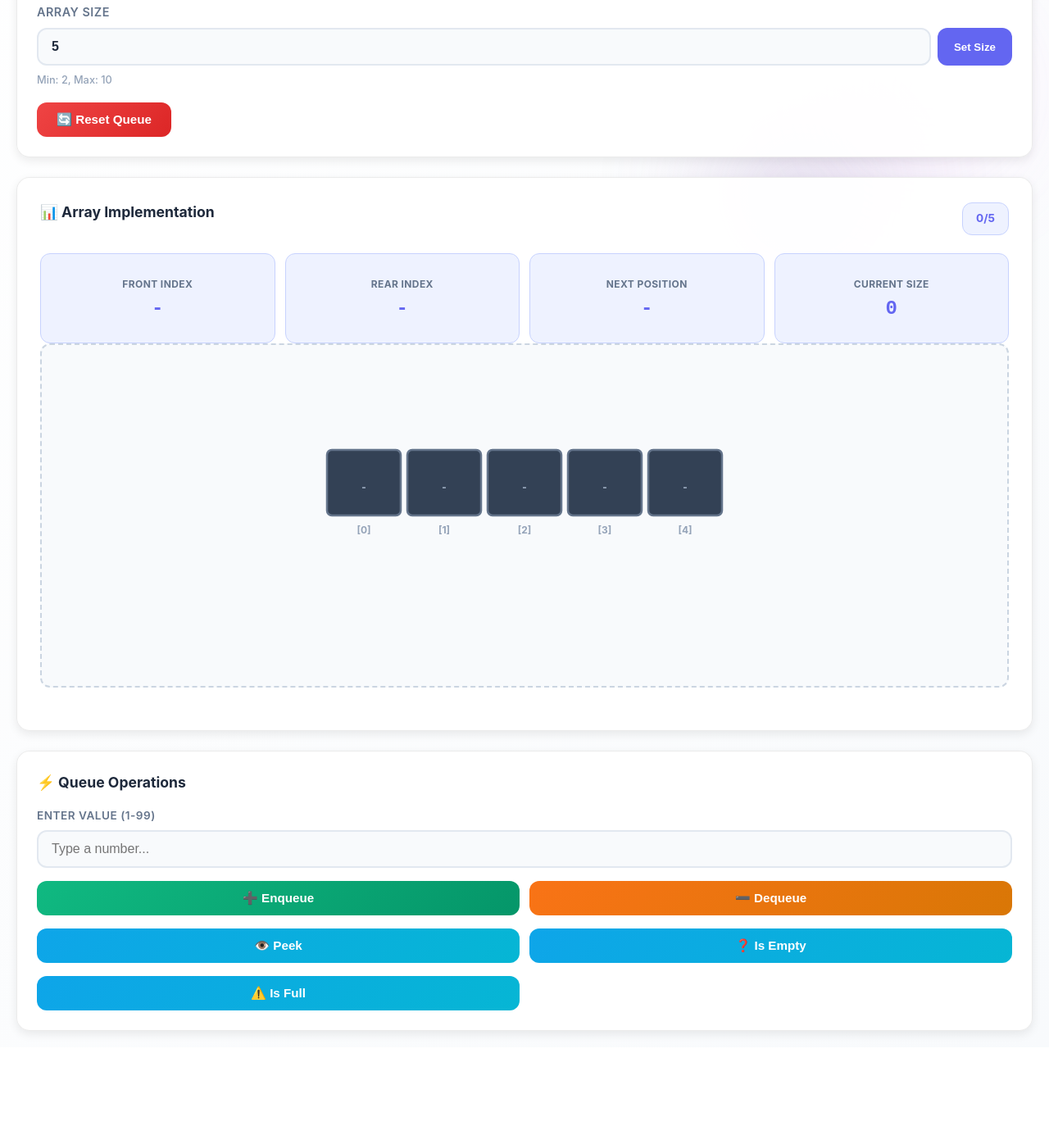
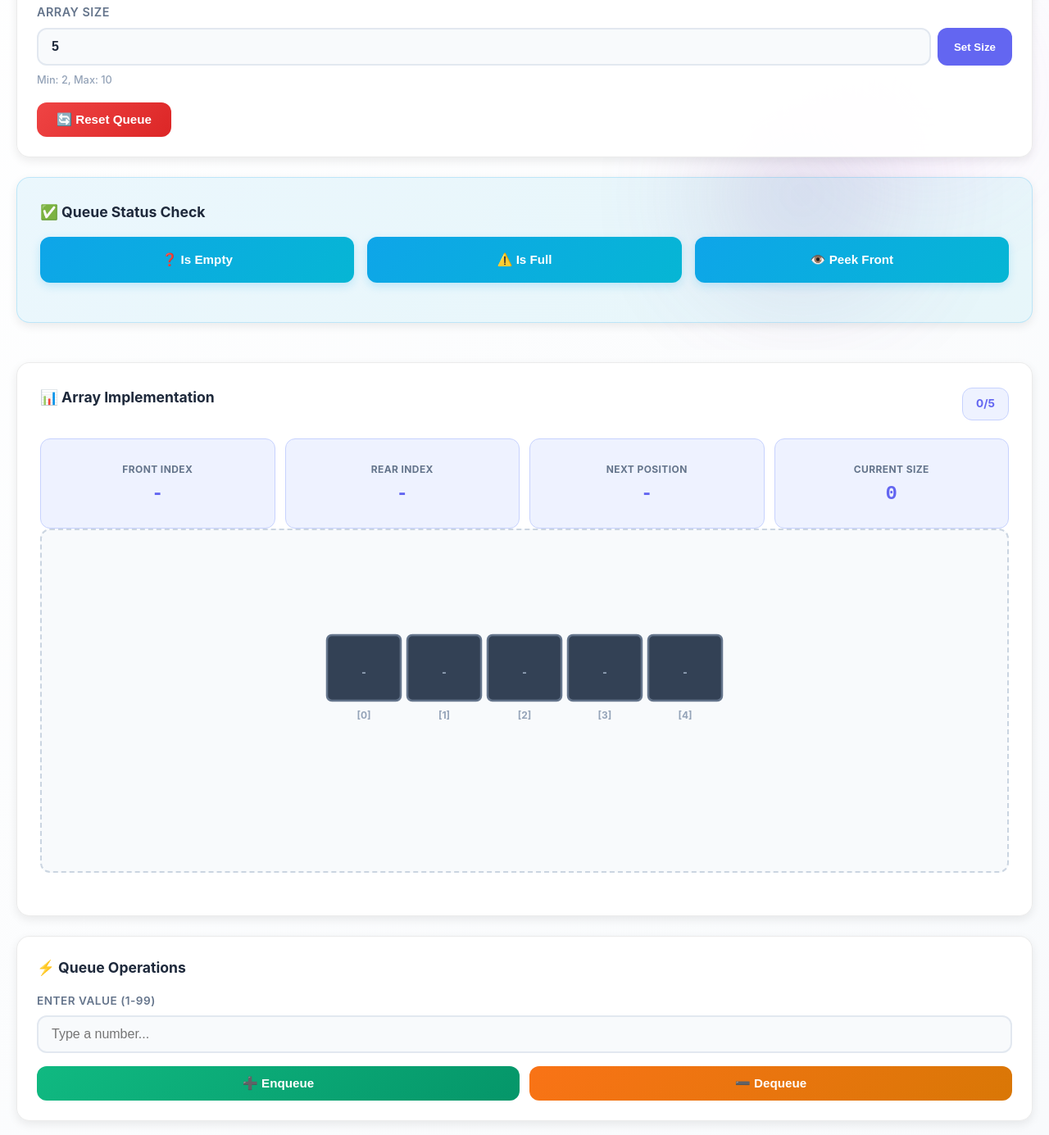
Before and after one commit to ManishSuryawanshiCodes/circular_queue, a plain HTML site: page index.html in a window 1280 px wide. Shown: the part 373-1758 px from the top of the page at 82% size. Before the commit the page ends 1651 px from the top, so only its background shows below. Drawn offline with Linux system fonts and the light colour scheme.

Commit message:
new updated

```diff
--- a/index.html
+++ b/index.html
@@ -74,6 +74,28 @@
                   <button id="resetBtn" class="btn btn-danger">
                     🔄 Reset Queue
                   </button>
+                </div>
+              </div>
+            </div>
+
+            <!-- Quick Status Check Section -->
+            <div class="status-check-section glass-card">
+              <h3 class="section-title">✅ Queue Status Check</h3>
+              <div class="status-buttons-grid">
+                <button id="isEmptyBtn" class="btn btn-info btn-large">
+                  ❓ Is Empty
+                </button>
+                <button id="isFullBtn" class="btn btn-info btn-large">
+                  ⚠️ Is Full
+                </button>
+                <button id="peekBtn" class="btn btn-info btn-large">
+                  👁️ Peek Front
+                </button>
+              </div>
+              <!-- Result Display Area (Persistent) -->
+              <div id="operationResult" class="operation-result hidden">
+                <div class="result-content">
+                  <span id="resultText"></span>
                 </div>
               </div>
             </div>
@@ -178,23 +200,6 @@
                     ➖ Dequeue
                   </button>
                 </div>
-                <div class="button-row">
-                  <button id="peekBtn" class="btn btn-info">👁️ Peek</button>
-                  <button id="isEmptyBtn" class="btn btn-info">
-                    ❓ Is Empty
-                  </button>
-                </div>
-                <div class="button-row">
-                  <button id="isFullBtn" class="btn btn-info">
-                    ⚠️ Is Full
-                  </button>
-                </div>
-              </div>
-              <!-- Result Display Area -->
-              <div id="operationResult" class="operation-result hidden">
-                <div class="result-content">
-                  <span id="resultText"></span>
-                </div>
               </div>
             </div>
           </div>
--- a/script.js
+++ b/script.js
@@ -229,17 +229,13 @@ let currentMode = 'array';
 let arrayQueue = new CircularQueueArray(5);
 let linkedListQueue = new CircularQueueLinkedList();
 
-// Display result on UI
+// Display result on UI - stays visible until next operation
 function displayResult(message) {
     const resultDiv = document.getElementById('operationResult');
     const resultText = document.getElementById('resultText');
     resultText.textContent = message;
     resultDiv.classList.remove('hidden');
-
-    // Auto-hide after 4 seconds
-    setTimeout(() => {
-        resultDiv.classList.add('hidden');
-    }, 4000);
+    // Result now stays visible until next operation is performed
 }
 
 // Array Queue Visualization
--- a/styles.css
+++ b/styles.css
@@ -483,6 +483,41 @@ body {
   border-radius: var(--radius-lg);
 }
 
+/* Status Check Section */
+.status-check-section {
+  padding: 28px;
+  border-radius: var(--radius-lg);
+  margin-bottom: 24px;
+  background: linear-gradient(
+    135deg,
+    rgba(14, 165, 233, 0.08) 0%,
+    rgba(6, 182, 212, 0.08) 100%
+  );
+  border: 1.5px solid rgba(14, 165, 233, 0.2);
+}
+
+.status-buttons-grid {
+  display: grid;
+  grid-template-columns: repeat(auto-fit, minmax(140px, 1fr));
+  gap: 16px;
+  margin-bottom: 20px;
+}
+
+.btn-large {
+  padding: 16px 20px;
+  font-size: 1.1rem;
+  font-weight: 700;
+  height: auto;
+  min-height: 56px;
+  border-radius: var(--radius-lg);
+  box-shadow: 0 4px 12px rgba(14, 165, 233, 0.2);
+}
+
+.btn-large:hover {
+  transform: translateY(-4px);
+  box-shadow: 0 8px 24px rgba(14, 165, 233, 0.3);
+}
+
 .operations-layout {
   display: flex;
   flex-direction: column;
```
